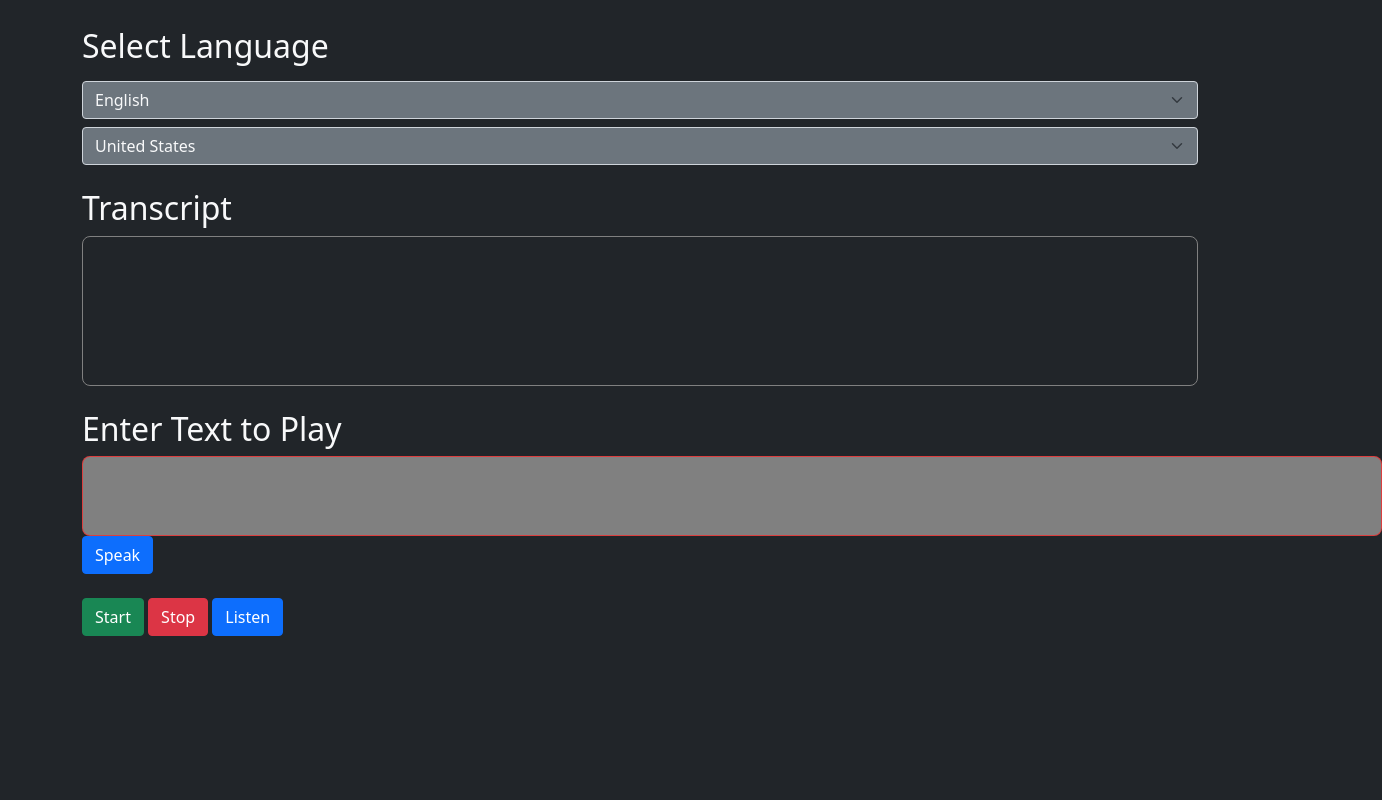
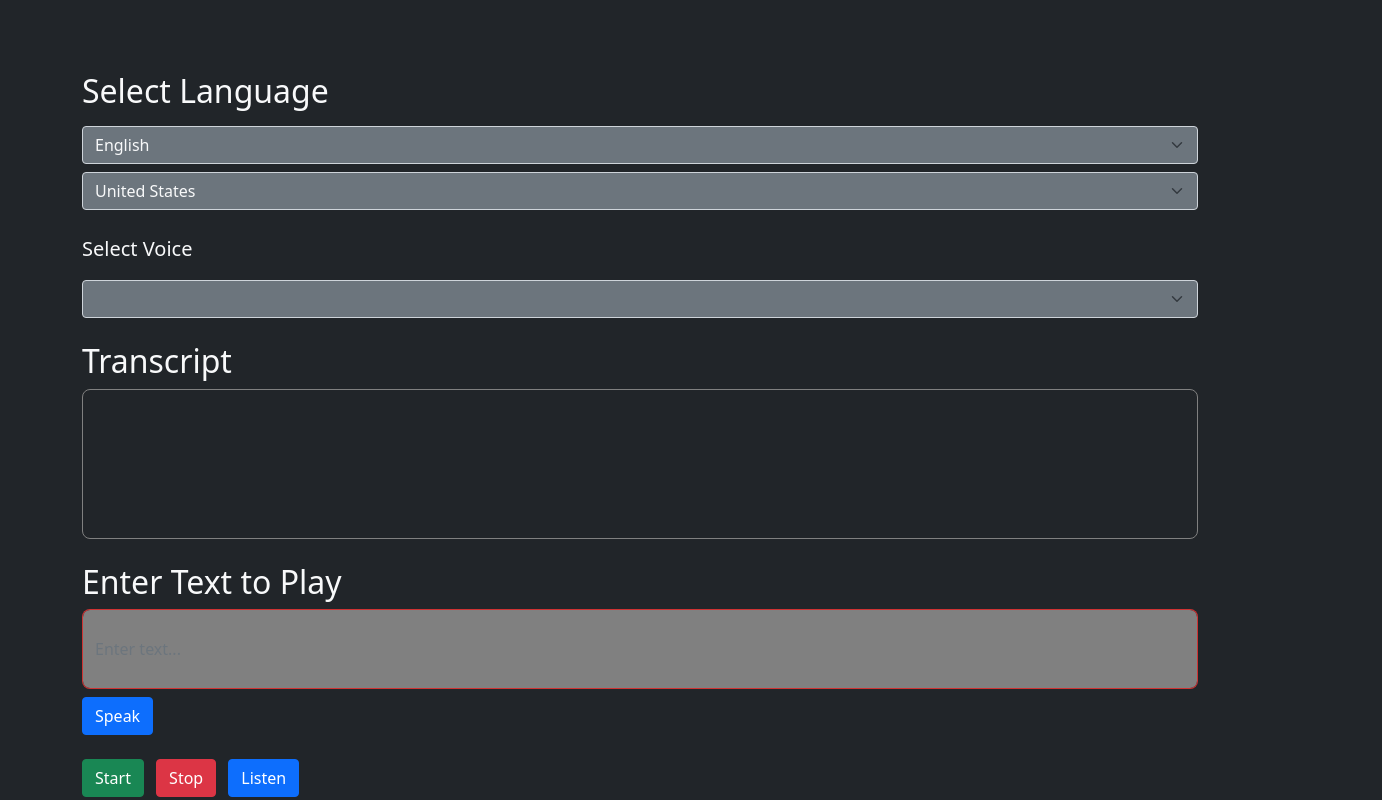
Before and after one commit to vkix-7/Auto-Speech-Recognizer, a plain HTML site: page index.html in a window 1280 px wide. Shown: the whole page, 1382 px wide, since content can reach past the window. Drawn offline with nearby package versions, Linux system fonts and the light colour scheme.

Commit message:
updated index.html

```diff
--- a/index.html
+++ b/index.html
@@ -1,43 +1,53 @@
 <!DOCTYPE html>
 <html lang="en">
 <head>
-    <meta charset="UTF-8" />
-    <meta name="viewport" content="width=device-width, initial-scale=1.0" />
-    <link
-      href="https://cdn.jsdelivr.net/npm/bootstrap@5.0.0-beta1/dist/css/bootstrap.min.css"
-      rel="stylesheet"
-      integrity="sha384-giJF6kkoqNQ00vy+HMDP7azOuL0xtbfIcaT9wjKHr8RbDVddVHyTfAAsrekwKmP1"
-      crossorigin="anonymous"/>
-    <link rel="stylesheet" href="index.css" />
-
+  <meta charset="UTF-8">
+  <meta name="viewport" content="width=device-width, initial-scale=1.0">
+  <link href="https://cdn.jsdelivr.net/npm/bootstrap@5.0.0-beta1/dist/css/bootstrap.min.css" rel="stylesheet" integrity="sha384-giJF6kkoqNQ00vy+HMDP7azOuL0xtbfIcaT9wjKHr8RbDVddVHyTfAAsrekwKmP1" crossorigin="anonymous">
+  <link rel="stylesheet" href="index.css">
   <title>Speech To Text</title>
 </head>
 <body class="container pt-5 bg-dark">
-    <div class="mt-4" id="div_language">
-      <h2 style="margin-top: -45px;" class="mb-3 text-light">Select Language</h2>
+  <div class="mt-4 row" id="div_language">
+    <div class="col">
+      <h2 class="mb-3 text-light">Select Language</h2>
       <select class="form-select bg-secondary text-light" id="select_language" onchange="updateCountry()"></select>
-      <select class="form-select bg-secondary text-light mt-2" id="select_dialect">
+      <select class="form-select bg-secondary text-light mt-2" id="select_dialect"></select>
     </div>
-    <p class="lead text-light mt-4">Select Voice</p>
+  </div>
+  <div class="row mt-4">
+    <div class="col">
+      <p class="lead text-light">Select Voice</p>
       <select id="voices" class="form-select bg-secondary text-light"></select>
-    <h2 class="mt-4 text-light">Transcript</h2>
+    </div>
+  </div>
+  <div class="row mt-4">
+    <div class="col">
+      <h2 class="text-light">Transcript</h2>
       <div class="p-3" style="border: 1px solid gray; height: 150px; border-radius: 8px;">
         <span id="final" class="text-light"></span>
         <span id="interim" class="text-secondary"></span>
       </div>
-    <h2 class="mt-4 text-light">Enter Text to Play</h2>
-    <div>
+    </div>
+  </div>
+  <div class="row mt-4">
+    <div class="col">
+      <h2 class="text-light">Enter Text to Play</h2>
       <form id="textInputForm">
-        <input type="text" id="textInput"style="border: 1px solid rgba(233, 54, 54, 0.867); background-color: gray; border-radius: 8px; height: 80px; width: 1300px; placeholder="Enter text...">
-        <button id="speakButton" class="btn btn-primary">Speak</button>
-    </form> </div>
-    <div class="mt-4">
+        <input type="text" id="textInput" class="form-control" style="border: 1px solid rgba(233, 54, 54, 0.867); background-color: gray; border-radius: 8px; height: 80px; width: 100%;" placeholder="Enter text...">
+        <button id="speakButton" class="btn btn-primary mt-2">Speak</button>
+      </form>
+    </div>
+  </div>
+  <div class="row mt-4">
+    <div class="col">
       <button class="btn btn-success" id="start">Start</button>
-      <button class="btn btn-danger" id="stop">Stop</button>
-      <button class="btn btn-primary" id="listen">Listen</button>
+      <button class="btn btn-danger ms-2" id="stop">Stop</button>
+      <button class="btn btn-primary ms-2" id="listen">Listen</button>
     </div>
-  </body>
+  </div>
   <script src="./recognition.js"></script>
   <script src="./language.js"></script>
   <script src="./textToSpeech.js"></script>
+</body>
 </html>
```
Lines whose indentation alone changed are shown as unchanged.
